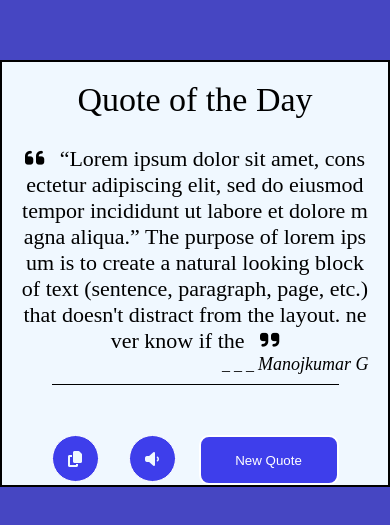
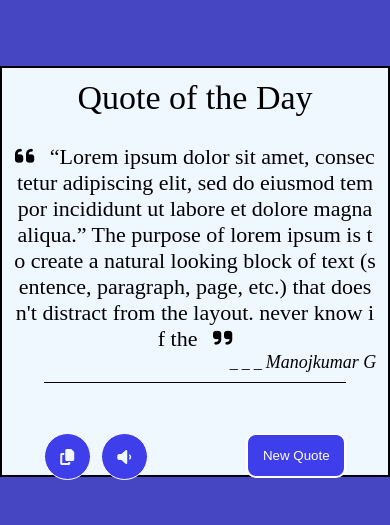
Before and after one commit to manojkumarg7/random-quote-generator, a plain HTML site: page index.html in a window 390 px wide. Shown: the part 149-674 px from the top of the page. Drawn offline with Linux system fonts and the light colour scheme.

Commit message:
third commit

```diff
--- a/index.css
+++ b/index.css
@@ -13,7 +13,7 @@ body {
 }
 .wrapper {
   border: 2px solid black;
-  padding: 5%;
+  padding: 3%;
   background-color: aliceblue;
 }
 .wrapper header {
@@ -75,8 +75,14 @@ body {
   border-radius: 10px;
 }
 
-/* @media only screen and (max-width: 576px) {
-  body {
-    background-color: lightblue;
+@media only screen and (max-width: 576px) {
+  .loading_button button {
+    height: 45px;
+    width: 100px;
+    background-color: rgb(62, 62, 235);
   }
-} */
+
+  .icons_link {
+    gap: 10px;
+  }
+}
```
